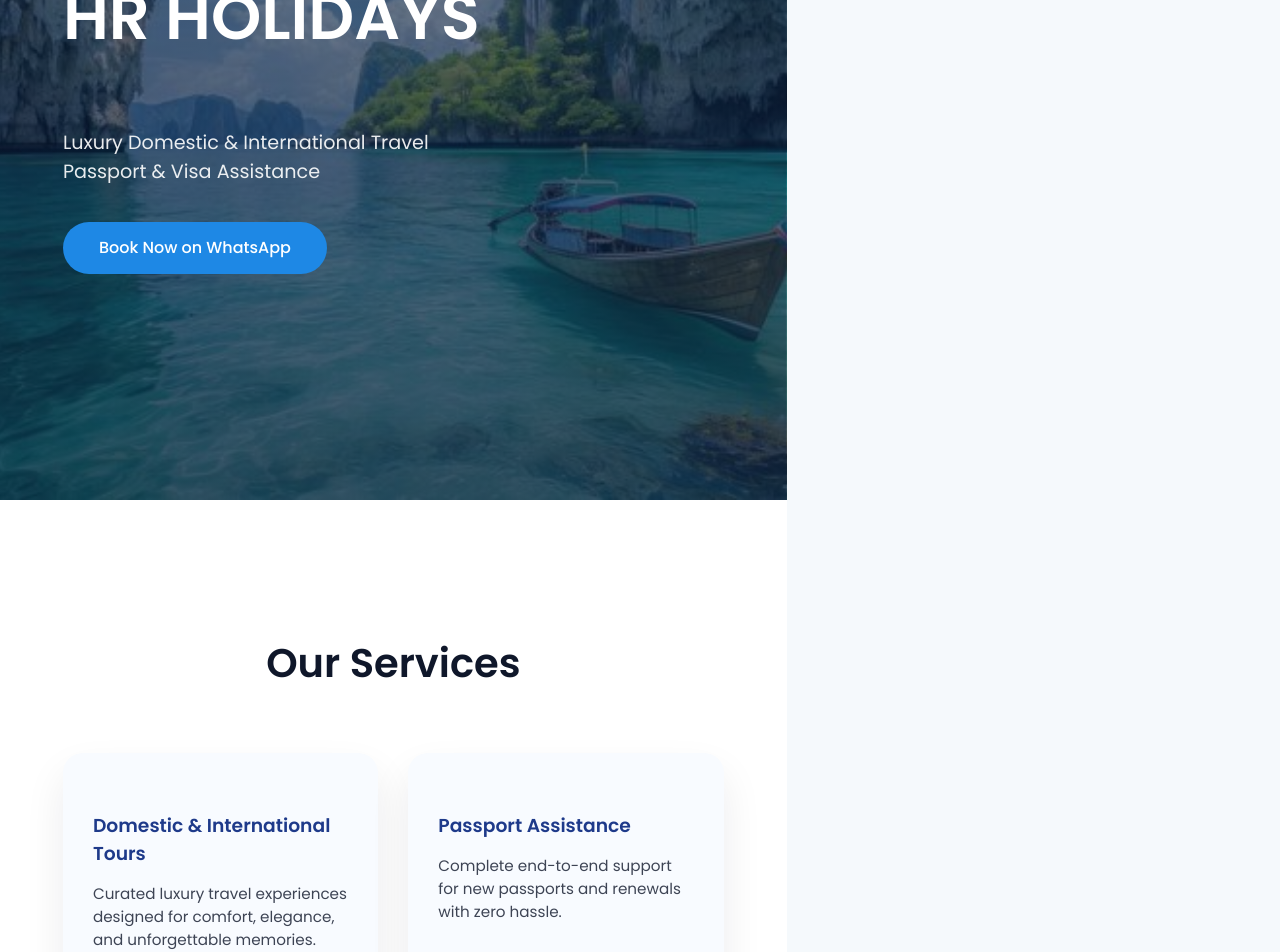
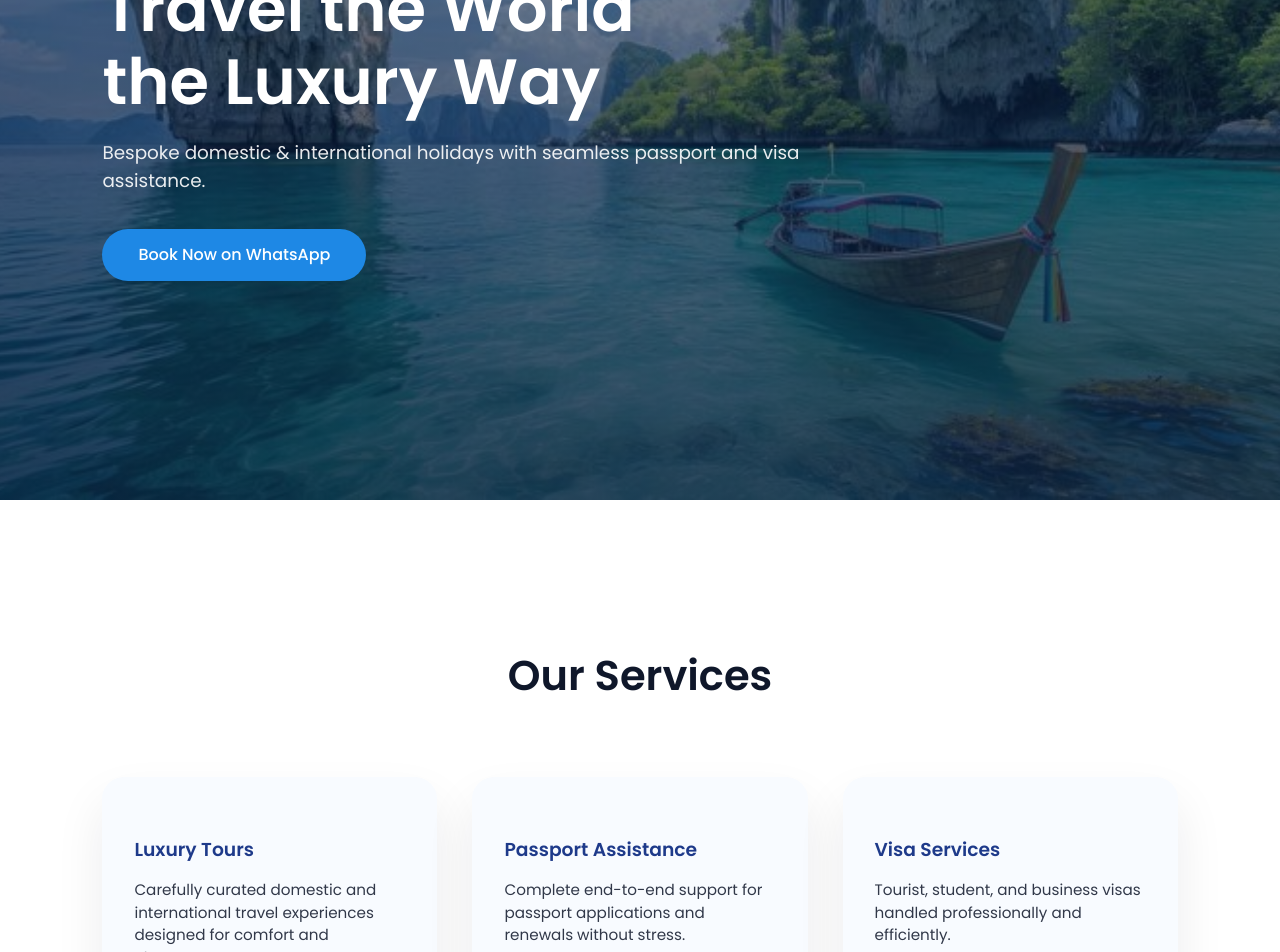
Before and after one commit to khushishah23/hr-holidays, a React (Vite) app: page / in a window 1280 px wide. Shown: the part 300-1252 px from the top of the page. Built offline with nearby package versions, Linux system fonts and the light colour scheme.

Commit message:
Full-width luxury hero with blue travel theme

```diff
--- a/src/App.css
+++ b/src/App.css
@@ -1,52 +1,62 @@
 @import url("https://fonts.googleapis.com/css2?family=Poppins:wght@300;400;500;600&display=swap");
+
+* {
+  box-sizing: border-box;
+}
 
 body {
   margin: 0;
   font-family: "Poppins", sans-serif;
-  background-color: #f5f9fc;
+  background-color: #f4f9ff;
   color: #0f172a;
 }
 
-/* HERO */
+/* HERO – FULL WIDTH CINEMATIC */
 .hero {
+  width: 100vw;
   height: 100vh;
-  background: linear-gradient(
-      rgba(10, 30, 60, 0.55),
-      rgba(10, 30, 60, 0.75)
+  background-image: linear-gradient(
+      rgba(8, 28, 60, 0.45),
+      rgba(8, 28, 60, 0.8)
     ),
     url("/hero.jpg");
   background-size: cover;
-  background-position: center;
-  position: relative;
+  background-position: center center;
+  background-repeat: no-repeat;
 }
 
 .overlay {
+  width: 100%;
   height: 100%;
   display: flex;
-  flex-direction: column;
-  justify-content: center;
-  padding-left: 8%;
-  color: #ffffff;
-  max-width: 700px;
+  align-items: center;
+  padding: 0 8%;
 }
 
-.overlay h1 {
+.hero-content {
+  max-width: 720px;
+  color: #ffffff;
+}
+
+.hero-content h1 {
   font-size: 4rem;
   font-weight: 600;
-  line-height: 1.2;
+  line-height: 1.15;
+  margin-bottom: 20px;
 }
 
-.overlay p {
-  font-size: 1.2rem;
-  margin: 20px 0 35px;
+.hero-content p {
+  font-size: 1.15rem;
   opacity: 0.9;
+  margin-bottom: 35px;
 }
 
+/* BUTTON */
 .btn {
-  width: fit-content;
+  display: inline-block;
   padding: 14px 36px;
   background: #1e88e5;
-  color: white;
+  color: #ffffff;
   text-decoration: none;
   border-radius: 40px;
   font-weight: 500;
@@ -58,43 +68,43 @@ body {
   transform: translateY(-2px);
 }
 
-/* SERVICES */
+/* SERVICES SECTION */
 .services {
-  padding: 100px 8%;
+  padding: 110px 8%;
   background: #ffffff;
 }
 
 .services h2 {
-  font-size: 2.5rem;
-  margin-bottom: 60px;
   text-align: center;
+  font-size: 2.6rem;
+  margin-bottom: 70px;
   color: #0f172a;
 }
 
 .cards {
   display: grid;
   grid-template-columns: repeat(auto-fit, minmax(260px, 1fr));
-  gap: 30px;
+  gap: 35px;
 }
 
 .card {
   background: #f8fbff;
-  padding: 40px 30px;
-  border-radius: 20px;
-  box-shadow: 0 20px 40px rgba(15, 23, 42, 0.08);
-  transition: all 0.3s ease;
+  padding: 40px 32px;
+  border-radius: 22px;
+  box-shadow: 0 25px 50px rgba(15, 23, 42, 0.08);
+  transition: transform 0.3s ease;
 }
 
 .card:hover {
-  transform: translateY(-6px);
+  transform: translateY(-8px);
 }
 
 .card h3 {
-  margin-bottom: 12px;
+  margin-bottom: 14px;
   color: #1e3a8a;
 }
 
 .card p {
   font-size: 0.95rem;
-  opacity: 0.8;
+  opacity: 0.85;
 }
--- a/src/App.jsx
+++ b/src/App.jsx
@@ -9,10 +9,15 @@ export default function App() {
       {/* HERO SECTION */}
       <section className="hero">
         <div className="overlay">
-          <h1>HR HOLIDAYS</h1>
+          <div className="hero-content">
+            <h1>
+              Travel the World <br />
+              the Luxury Way
+            </h1>
+
             <p>
-            Luxury Domestic & International Travel <br />
-            Passport & Visa Assistance
+              Bespoke domestic & international holidays with seamless
+              passport and visa assistance.
             </p>
 
             <a
@@ -24,34 +29,35 @@ export default function App() {
               Book Now on WhatsApp
             </a>
           </div>
+        </div>
       </section>
 
-      {/* SERVICES SECTION */}
+      {/* SERVICES */}
       <section className="services">
         <h2>Our Services</h2>
 
         <div className="cards">
           <div className="card">
-            <h3>Domestic & International Tours</h3>
+            <h3>Luxury Tours</h3>
             <p>
-              Curated luxury travel experiences designed for comfort,
-              elegance, and unforgettable memories.
+              Carefully curated domestic and international travel
+              experiences designed for comfort and elegance.
             </p>
           </div>
 
           <div className="card">
             <h3>Passport Assistance</h3>
             <p>
-              Complete end-to-end support for new passports and renewals
-              with zero hassle.
+              Complete end-to-end support for passport applications and
+              renewals without stress.
             </p>
           </div>
 
           <div className="card">
             <h3>Visa Services</h3>
             <p>
-              Tourist, student, and business visa services handled
-              professionally and efficiently.
+              Tourist, student, and business visas handled professionally
+              and efficiently.
             </p>
           </div>
         </div>
```
Lines whose indentation alone changed are shown as unchanged.
